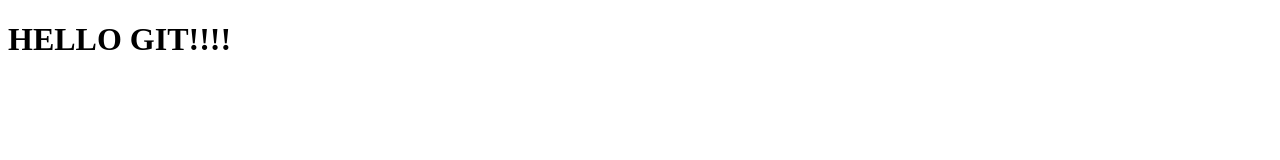
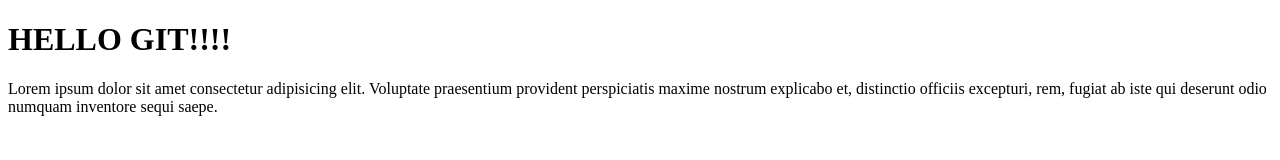
Before and after one commit to sikora-michal/git-course-4, a plain HTML site: page index.html in a window 1280 px wide. Drawn offline with Linux system fonts and the light colour scheme.

Commit message:
added parapgraph into index.html

```diff
--- a/index.html
+++ b/index.html
@@ -8,5 +8,6 @@
 </head>
 <body>
     <h1>HELLO GIT!!!!</h1>
+    <p1>Lorem ipsum dolor sit amet consectetur adipisicing elit. Voluptate praesentium provident perspiciatis maxime nostrum explicabo et, distinctio officiis excepturi, rem, fugiat ab iste qui deserunt odio numquam inventore sequi saepe.</p1>
 </body>
 </html>
```
